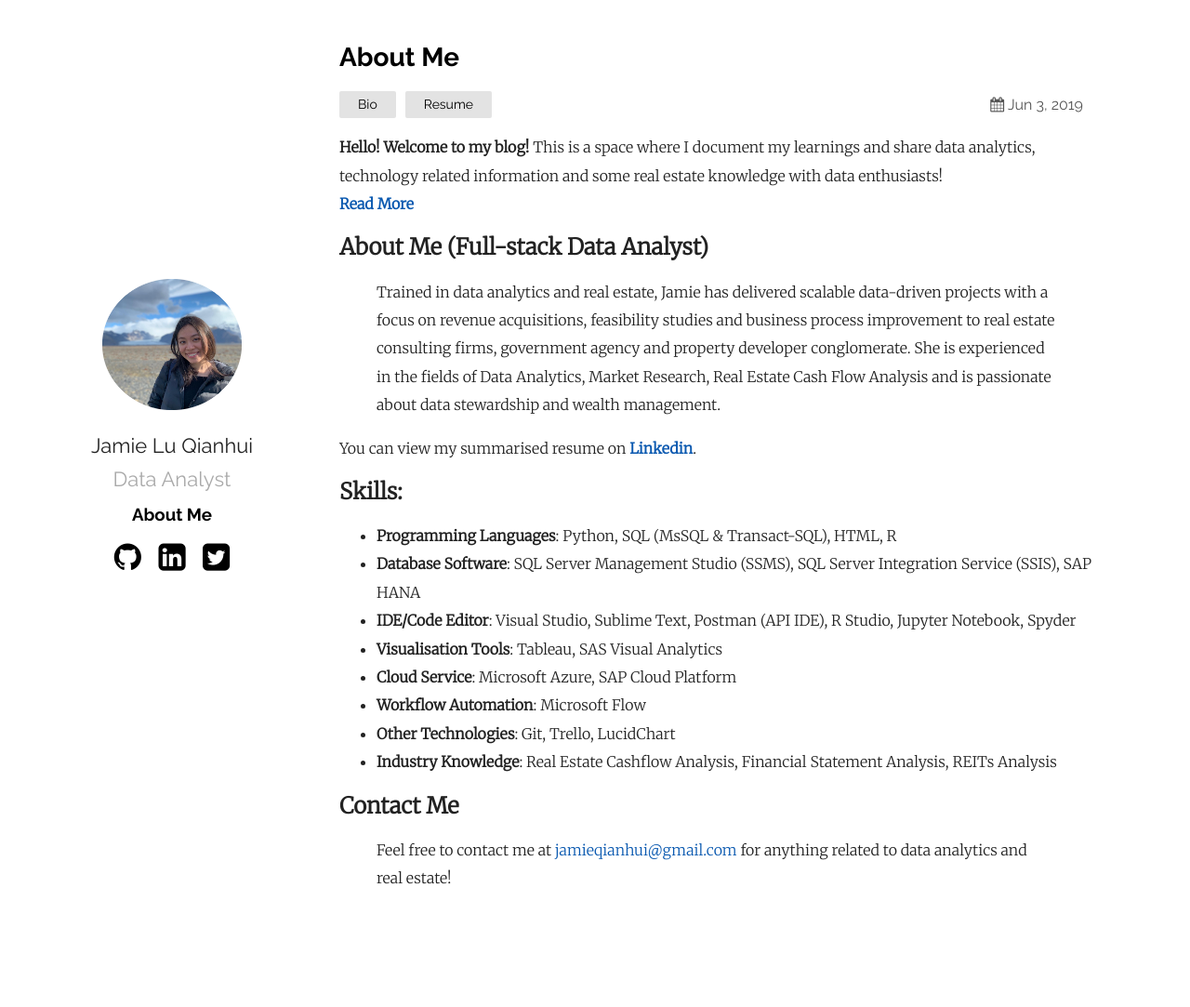
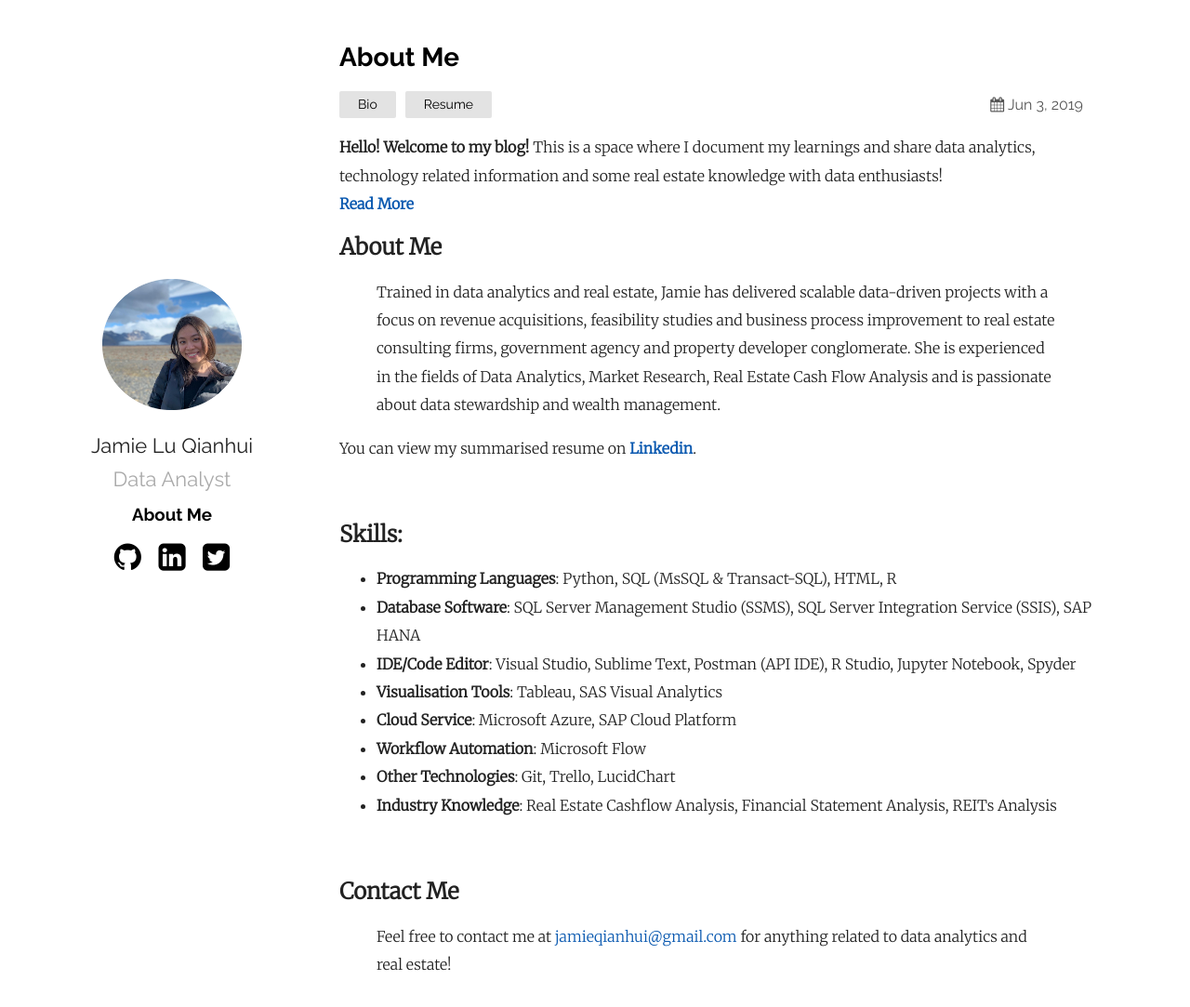
Before and after one commit to jamieqianhui/jamieqianhui.github.io, a Jekyll site: the page built from _posts/2019-06-03-About-Me.markdown, in a window 1280 px wide and 1097 px high. Shown: the top 1083 px of the window at 93% size. Built offline with Jekyll 4.4.1, drawn with Linux system fonts in a browser that asks for light colours.

Commit message:
Update 2019-06-03-About-Me.markdown

```diff
--- a/_posts/2019-06-03-About-Me.markdown
+++ b/_posts/2019-06-03-About-Me.markdown
@@ -7,14 +7,14 @@ categories: Bio Resume
 **Hello! Welcome to my blog!** This is a space where I document my learnings and share
  data analytics, technology related information and some real estate knowledge with data enthusiasts! <br>
  **[Read More][Read-more]**
-
-## About Me (Full-stack Data Analyst)
+<br>
+## About Me
 
 > Trained in data analytics and real estate, Jamie has delivered scalable data-driven projects with a focus on revenue acquisitions, feasibility studies and business process improvement to real estate consulting firms, government agency and property developer conglomerate. She is experienced in the fields of Data Analytics, Market Research, Real Estate Cash Flow Analysis and is passionate about data stewardship and wealth management.
 
 You can view my summarised resume on **[Linkedin][linkedin-profile]**.
 
-
+<br>
 
 ## Skills:
 
@@ -27,7 +27,7 @@ You can view my summarised resume on **[Linkedin][linkedin-profile]**.
 + **Other Technologies**: Git, Trello, LucidChart
 + **Industry Knowledge**: Real Estate Cashflow Analysis, Financial Statement Analysis, REITs Analysis
 
-
+<br>
 ## Contact Me
 
 > Feel free to contact me at [jamieqianhui@gmail.com][email-add] for anything related to data analytics and real estate!
```
